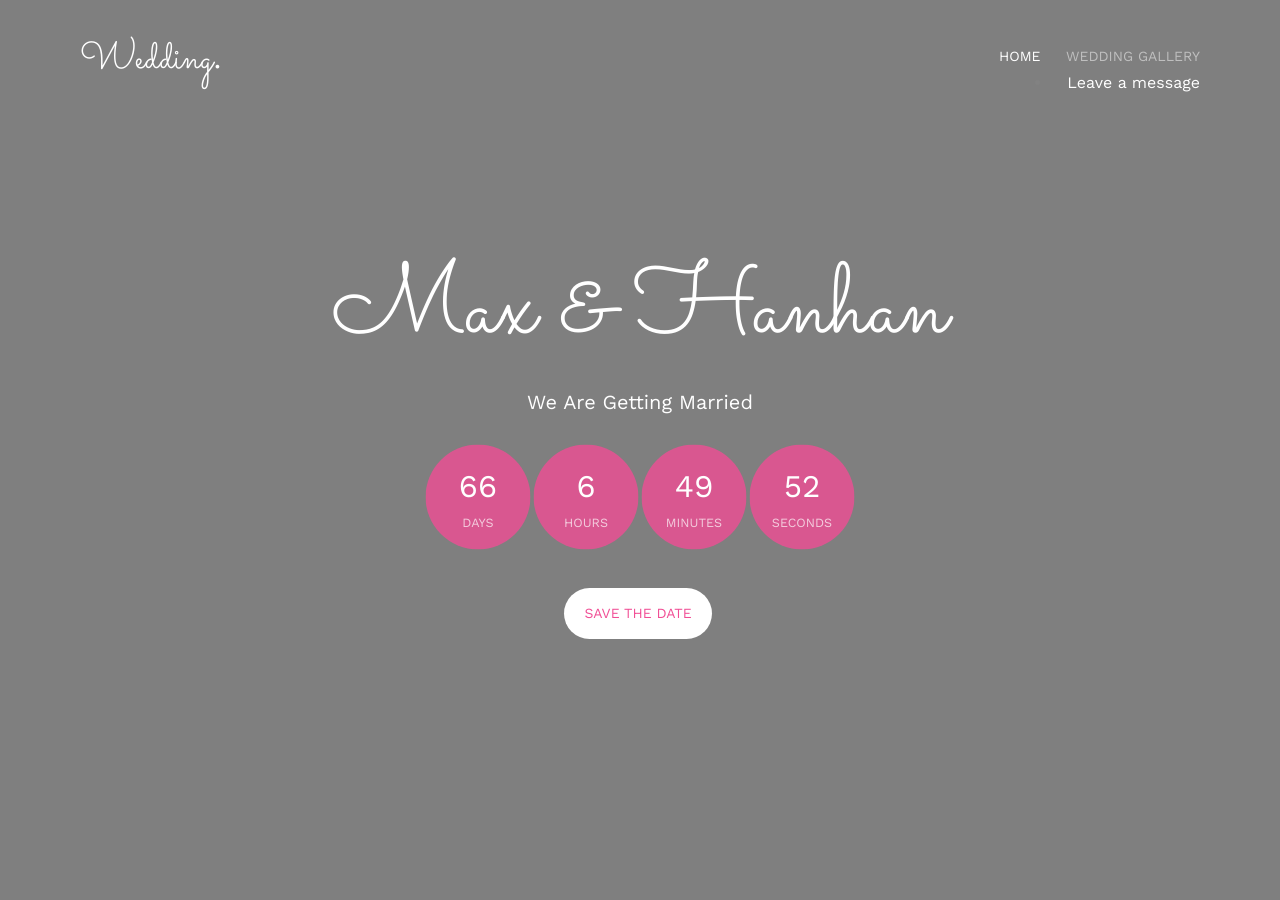
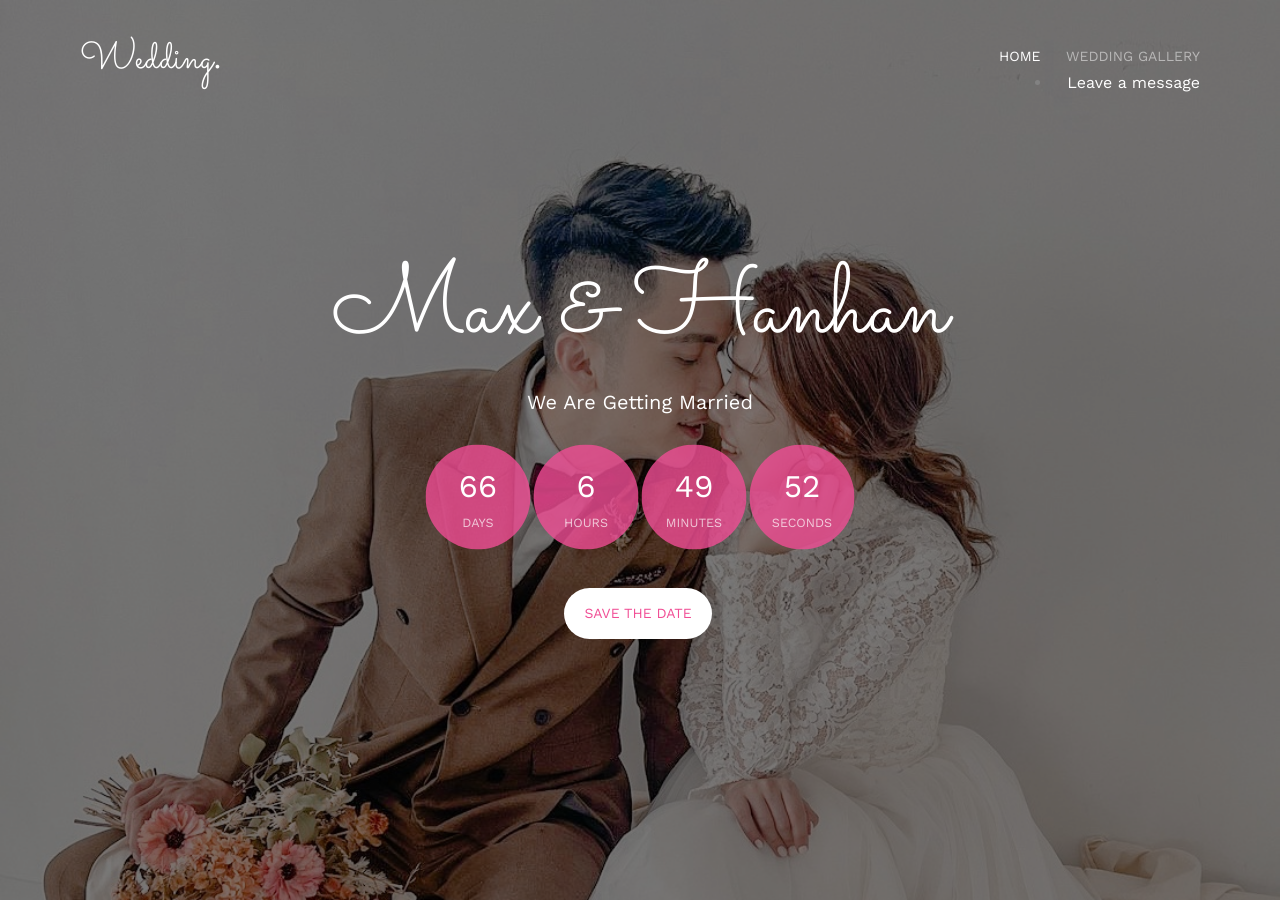
Before and after one commit to hanhanhsu/max-hanhan20211114, a plain HTML site: page index.html in a window 1280 px wide. Shown: the top 900 px of the page. Drawn offline with nearby package versions, Linux system fonts and the light colour scheme; files whose address does not match are found by name.

Commit message:
Update index.html

```diff
--- a/index.html
+++ b/index.html
@@ -106,7 +106,7 @@
 		</div>
 	</nav>
 
-	<header id="fh5co-header" class="fh5co-cover" role="banner" style="background-image:url(images/mg_bg_2-1.JPG);" data-stellar-background-ratio="0.5">
+	<header id="fh5co-header" class="fh5co-cover" role="banner" style="background-image:url(images/img_bg_2-1.JPG);" data-stellar-background-ratio="0.5">
 		<div class="overlay"></div>
 		<div class="container">
 			<div class="row">
```
